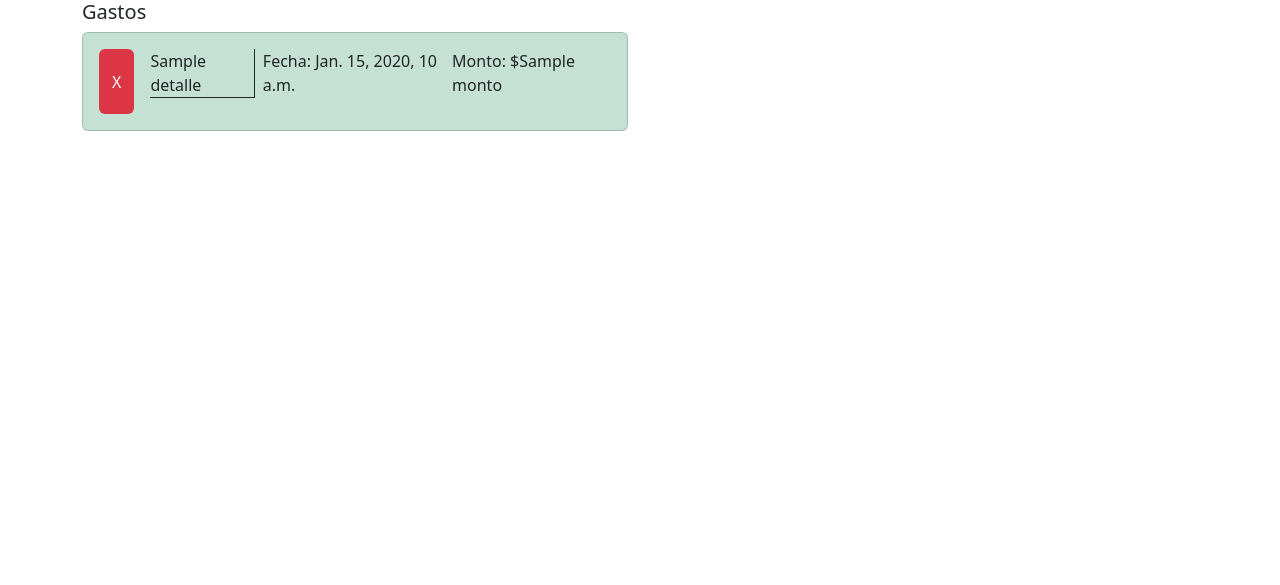
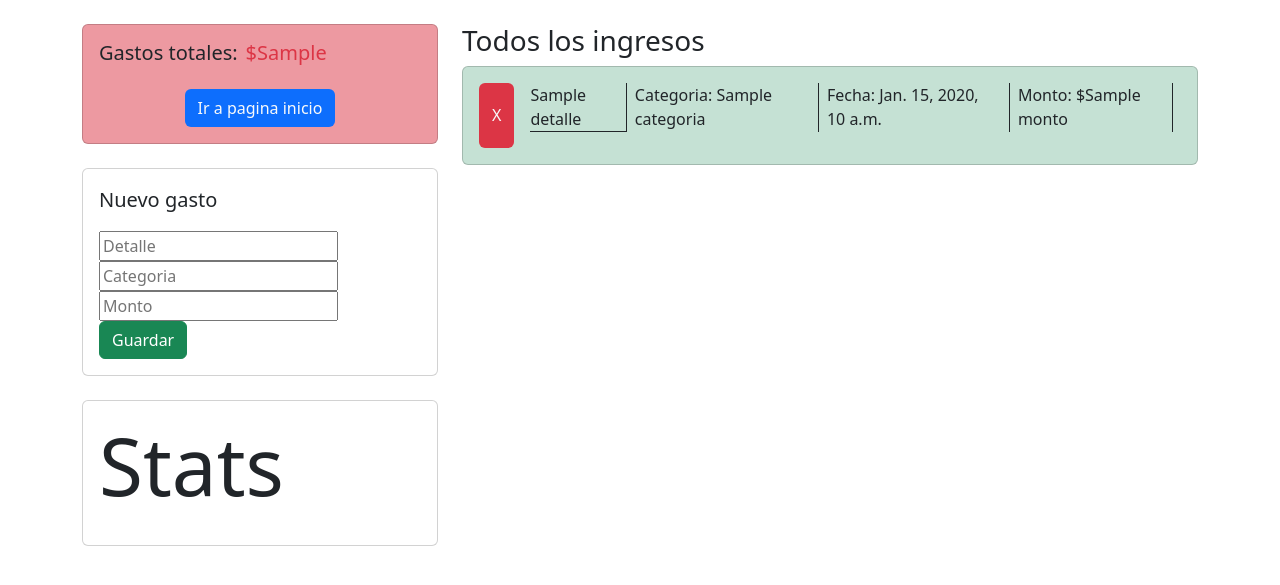
Before and after one commit to marcosColo/Finanzas-personales, a Django app: template dashboard/templates/regGas.html in a window 1280 px wide. Shown: the top 585 px of the page. Run offline with Django 3.2, Linux system fonts and the light colour scheme; the template is opened without the code that fills it: most values are stand-ins (such as "Sample title", 1, 10 or a date in 2020).

Commit message:
Agregadas funcionalidades y logica en los registros de ingresos, gastos y balance. Definida la estructura del dashboard a futuro y las proximas implementacioens

```diff
--- a/dashboard/models.py
+++ b/dashboard/models.py
@@ -4,6 +4,7 @@ from django.db import models
 class ingresos(models.Model):
     fecha = models.DateField(auto_now_add=True)
     detalle = models.CharField(max_length=200)
+    categoria = models.CharField(max_length=50, default=0)
     monto = models.FloatField(default=0)
 
     def __str__(self):
@@ -12,6 +13,7 @@ class ingresos(models.Model):
 class gastos(models.Model):
     fecha = models.DateField(auto_now_add=True)
     detalle = models.CharField(max_length=200)
+    categoria = models.CharField(max_length=50)
     monto = models.FloatField(default=0)
 
     def __str__(self):
--- a/dashboard/templates/formGas.html
+++ b/dashboard/templates/formGas.html
@@ -12,6 +12,9 @@
                     <input type="text" name="gasto-Detalle" placeholder="Detalle" required>
                 </div>
                 <div class="form-group">
+                    <input type="text" name="gasCategoria" placeholder="Categoria" required>
+                </div>
+                <div class="form-group">
                     <input type="number" name="gasMonto" placeholder="Monto" required>
                 </div>
                 <div class="form-group">
--- a/dashboard/templates/formIng.html
+++ b/dashboard/templates/formIng.html
@@ -12,6 +12,9 @@
                     <input type="text" name="ingreso-Detalle" placeholder="Detalle" required>
                 </div>
                 <div class="form-group">
+                    <input type="text" name="ingCategoria" placeholder="Categoria" required>
+                </div>
+                <div class="form-group">
                     <input type="number" name="ingMonto" placeholder="Monto" required>
                 </div>
                 <div class="form-group">
--- a/dashboard/templates/regGas.html
+++ b/dashboard/templates/regGas.html
@@ -1,26 +1,60 @@
 {% extends './index.html' %}
 
-{% block title %}Registro de Gastos{% endblock %}
+{% block title %}Registro de Ingresos{% endblock %}
 
 {% block body %}
 
 <div class="container">
-    <div class="row">
-<div class="col-6">
-    <h1 class="fs-5">Gastos</h1>
-        {% for i in contexto.b %}
+    <div class="row mt-4">
+        <div class="col-4">
+            <div class="card bg bg-danger bg-opacity-50">
+                <div class="card-body d-flex bg pb-0 justify-content-start">
+                    <h1 class="card-title fs-5 d-inline-flex">Gastos totales: <p class="ms-2 text-danger">${{contexto.b}}</p></h1>
+                </div>
+                <div class="container d-flex pt-0 justify-content-around">
+                    <button class="mb-3 btn bg bg-primary" type="button"><a class="text-light fs-6" style="text-decoration: none;" href="{% url 'inicio' %}">Ir a pagina inicio</a></button>
+                </div>
+            </div>
+            <div class="mt-4 card">
+            <div class="card-body">
+            <p class="fs-5">Nuevo gasto</p>
+            <form action="/nuevoRegGasto/" method="POST">{% csrf_token %}
+                <div class="form-group">
+                    <input type="text" name="ingreso-Detalle" placeholder="Detalle" required>
+                </div>
+                <div class="form-group">
+                    <input type="text" name="ingCategoria" placeholder="Categoria" required>
+                </div>
+                <div class="form-group">
+                    <input type="number" name="ingMonto" placeholder="Monto" required>
+                </div>
+                <div class="form-group">
+                    <button type="submit" class="btn btn-success">Guardar</button>
+                </div>
+            </form>
+            </div>
+            </div>
+            <div class="card mt-4">
+                <div class="card-body">
+                    <p class="display-1">Stats</p>
+                </div>
+            </div>
+        </div>
+        <div class="col-8">
+            <h1 class="fs-3">Todos los ingresos</h1>
+                {% for i in contexto.a %}
 
-    <div class="card bg bg-success bg-opacity-25">
-        <div class="card-body d-inline-flex">
-            <button type="submit" style="size: 5px;" class="btn bg bg-danger"><a class="text-light" style="size: 2rem; text-decoration: none;" href="eliminar/{{i.id}}">X</a></button>
-            <p class="ms-3 border-bottom border-dark border-end pe-1 me-2">{{i.detalle}}</p>
-            <p class="">Fecha: {{i.fecha}}</p>
-            <p class="">Monto: ${{i.monto}}</p>
+            <div class="card bg bg-success bg-opacity-25 mb-1">
+                <div class="card-body d-inline-flex">
+                    <button type="submit" style="size: 5px;" class="btn bg bg-danger"><a class="text-light" style="size: 2rem; text-decoration: none;" href="eliminarRegGas/{{i.id}}">X</a></button>
+                    <p class="ms-3 border-bottom border-dark border-end pe-1 me-2">{{i.detalle}}</p>
+                    <p class="me-2 pe-2 border-dark border-end">Categoria: {{i.categoria}}</p>
+                    <p class="me-2 pe-2 border-dark border-end">Fecha: {{i.fecha}}</p>
+                    <p class="me-2 pe-2 border-dark border-end">Monto: ${{i.monto}}</p>
+                </div>
+            </div>
+                {% endfor %}
         </div>
-    </div>
-
-    {% endfor %}
-</div>
     </div>
 </div>
 
```
Also changed, not shown: dashboard/templates/dashboard.html (+46 -6 lines), dashboard/templates/formRegIng.html (deleted, +0 -25 lines), dashboard/templates/regIng.html (+29 -9 lines), dashboard/urls.py (+12 -10 lines), dashboard/views.py (+34 -11 lines), dashboard/migrations/0003_gastos_categoria_ingresos_categoria.py (added), db.sqlite3.
